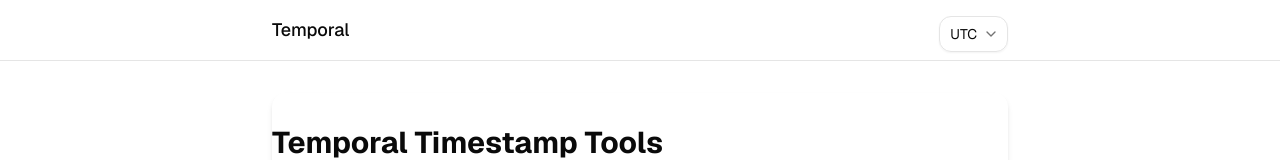
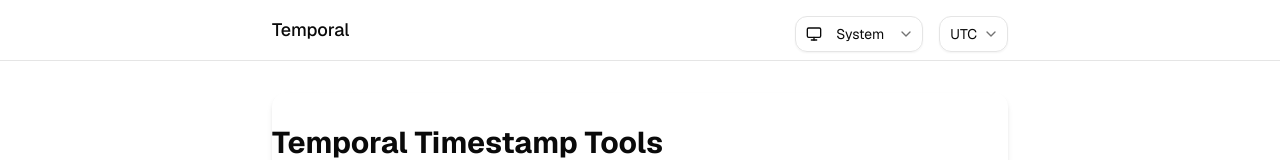
Before and after one commit to imfelixyeung/temporal.feli.page, a Next.js app: page / in a window 1280 px wide. Shown: the top 160 px of the page. Built offline with nearby package versions, Linux system fonts and the light colour scheme.

Commit message:
feat: add theme selector with light/dark/system options

```diff
--- a/src/components/layout/header.tsx
+++ b/src/components/layout/header.tsx
@@ -1,5 +1,6 @@
 import { cn } from "@/lib/utils";
 import { ComponentProps } from "react";
+import ThemeSelector from "../theme-selector";
 import SelectTimezone from "../select-timezone";
 
 const Header = ({
@@ -10,7 +11,10 @@
     <header className={cn("border-b py-2", className)} {...props}>
       <div className="container flex items-center justify-between">
         <div className="text-lg font-medium">Temporal</div>
-        <SelectTimezone />
+        <div className="flex items-center gap-4">
+          <ThemeSelector />
+          <SelectTimezone />
+        </div>
       </div>
     </header>
   );
--- /dev/null
+++ b/src/components/theme-selector.tsx
@@ -0,0 +1,76 @@
+"use client";
+
+import { MoonIcon, SunIcon, MonitorIcon } from "lucide-react";
+import { useTheme } from "next-themes";
+import {
+  Select,
+  SelectContent,
+  SelectItem,
+  SelectTrigger,
+  SelectValue,
+} from "@/components/ui/select";
+
+export default function ThemeSelector() {
+  const { theme, setTheme } = useTheme();
+
+  const items = [
+    {
+      value: "light",
+      label: (
+        <>
+          <SunIcon className="mr-2 size-4" />
+          Light
+        </>
+      ),
+    },
+    {
+      value: "dark",
+      label: (
+        <>
+          <MoonIcon className="mr-2 size-4" />
+          Dark
+        </>
+      ),
+    },
+    {
+      value: "system",
+      label: (
+        <>
+          <MonitorIcon className="mr-2 size-4" />
+          System
+        </>
+      ),
+    },
+  ];
+
+  return (
+    <div className="mt-2 flex items-center gap-2">
+      <label htmlFor="theme-select" className="sr-only">
+        Theme:
+      </label>
+      <Select
+        value={theme}
+        onValueChange={(value) => value && setTheme(value)}
+        items={items}
+      >
+        <SelectTrigger id="theme-select" className="w-32">
+          <SelectValue placeholder="Select theme" />
+        </SelectTrigger>
+        <SelectContent>
+          <SelectItem value="light">
+            <SunIcon className="mr-2 size-4" />
+            Light
+          </SelectItem>
+          <SelectItem value="dark">
+            <MoonIcon className="mr-2 size-4" />
+            Dark
+          </SelectItem>
+          <SelectItem value="system">
+            <MonitorIcon className="mr-2 size-4" />
+            System
+          </SelectItem>
+        </SelectContent>
+      </Select>
+    </div>
+  );
+}
```
